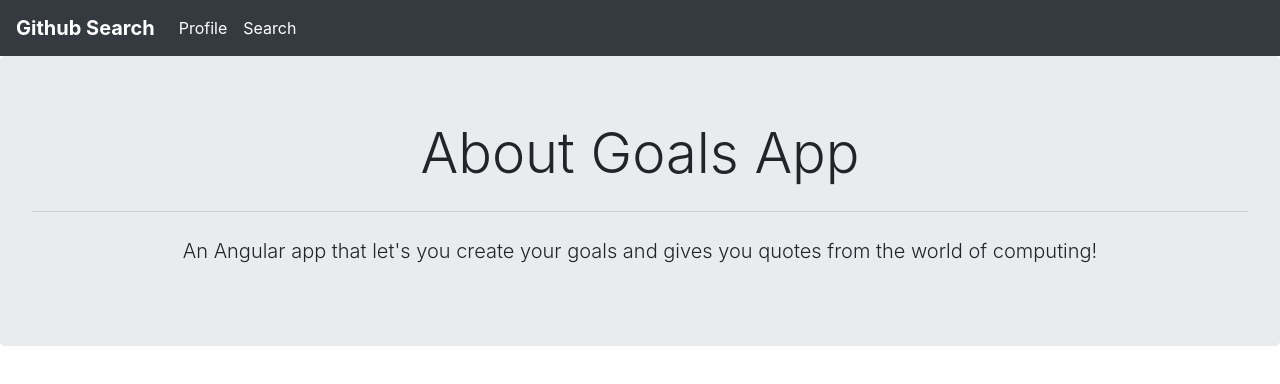
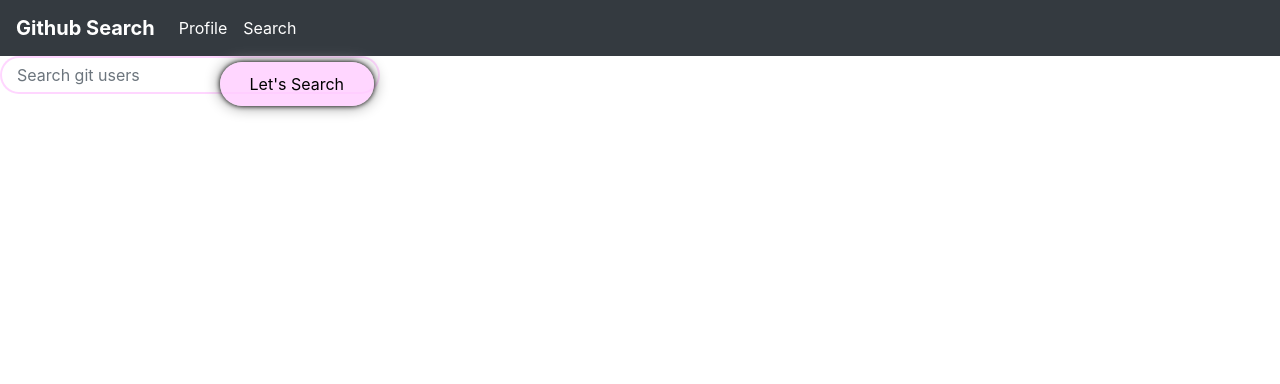
Before and after one commit to MaureenMurugi/gitScanner, an Angular app in the folder Documents/moringa-core-projects/gitSearch/: page /search in a window 1280 px wide. Shown: the top 384 px of the page. Built offline with nearby package versions, Linux system fonts and the light colour scheme.

Commit message:
add a form

```diff
--- a/Documents/moringa-core-projects/gitSearch/src/app/search/search.component.css
+++ b/Documents/moringa-core-projects/gitSearch/src/app/search/search.component.css
@@ -0,0 +1,26 @@
+.newsletter form{
+    width: 380px;
+    max-width: 100%;
+    position: relative;
+}
+.newsletter form input:first-child{
+    display: inline-block;
+    width: 100%;
+    padding: 14px 130px 14px 15px;
+    border: 2px solid #fcfc;
+    outline: none;
+    border-radius: 30px;
+}
+.newsletter form input:last-child{
+    position: absolute;
+    display: inline-block;
+    outline: none;
+    border: none;
+    padding: 10px 30px;
+    border-radius: 30px;
+    background-color: #fcfc;
+    color: black;
+    box-shadow: 0px 0px 5px #000, 0px 0px 15px #858585;
+    top: 6px;
+    right: 6px;
+}
--- a/Documents/moringa-core-projects/gitSearch/src/app/search/search.component.html
+++ b/Documents/moringa-core-projects/gitSearch/src/app/search/search.component.html
@@ -1,5 +1,6 @@
-<div class="jumbotron">
-    <h1 class="display-4 text-center">About Goals App</h1>
-    <hr class="my-4">
-    <p class="lead text-center">An Angular app that let's you create your goals and gives you quotes from the world of computing!</p>
-  </div>
+<div class="newsletter">
+  <form action="" class="search-form">
+      <input type="text"  class="form-control" placeholder="Search git users">
+      <input type="submit" name="submit" value="Let's Search">
+  </form>
+</div>
```
